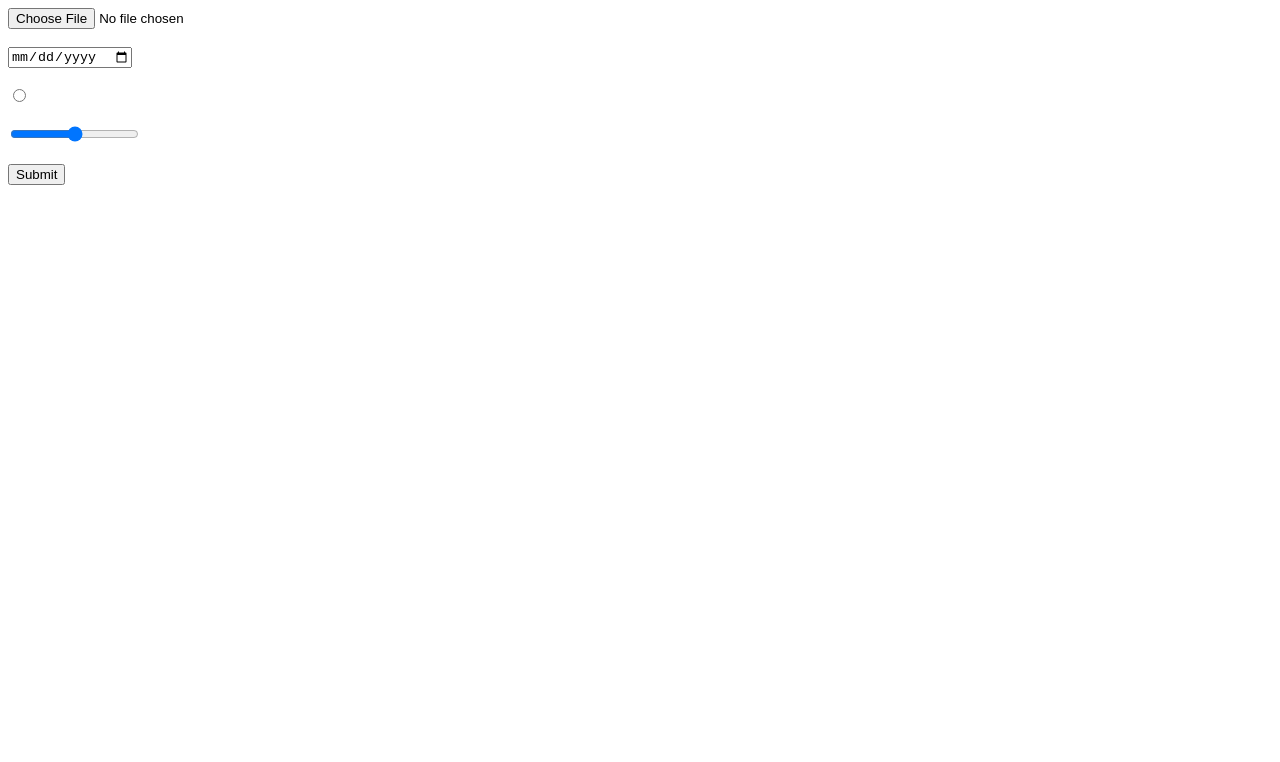
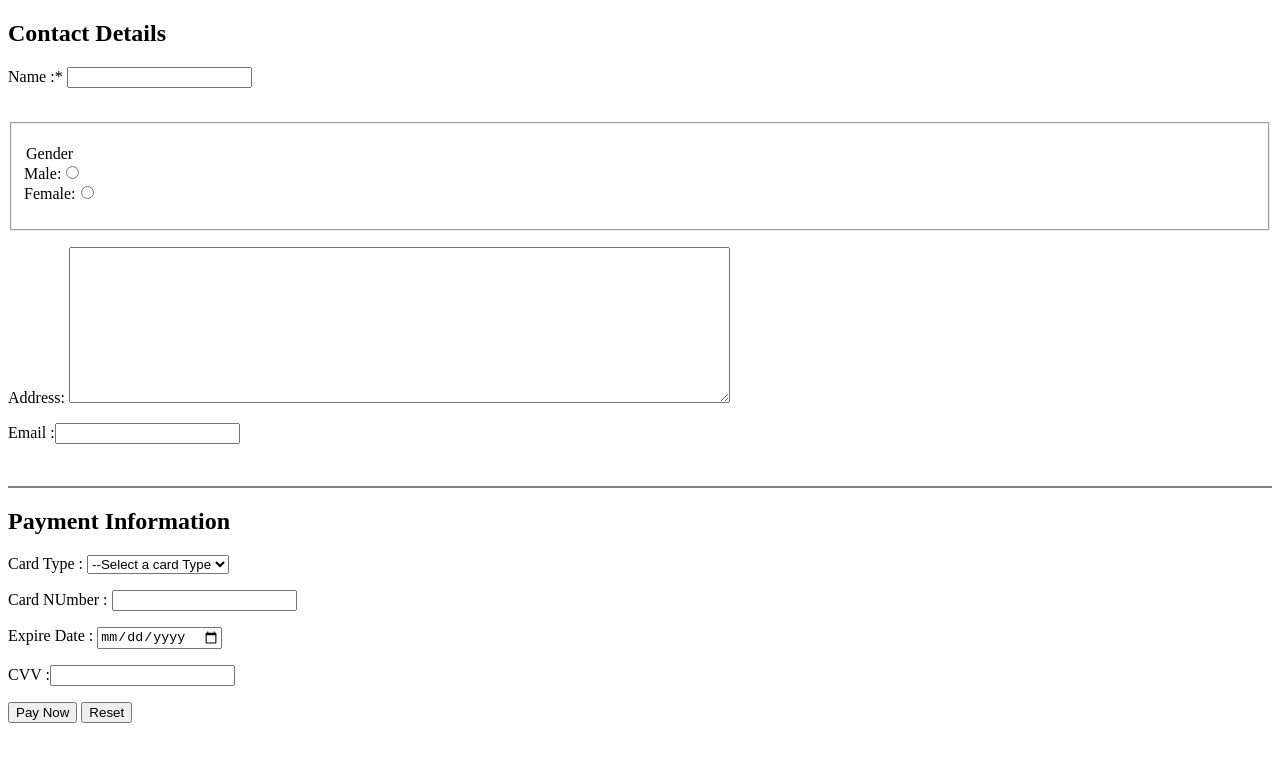
Before and after one commit to saurabh-16-Noob/CV, a plain HTML site: page form_26.html in a window 1280 px wide. Drawn offline with Linux system fonts and the light colour scheme.

Commit message:
form update

```diff
--- a/form_26.html
+++ b/form_26.html
@@ -2,19 +2,36 @@
 <html lang="en" dir="ltr">
   <head>
     <meta charset="utf-8">
-    <title>Form study</title>
+    <title>Payment</title>
   </head>
   <body>
     <form class="" action="index.html" method="post">
-      <input type="file" name="" value="">
-      <br><br>
-      <input type="date" name="" value="">
-      <br><br>
-      <input type="radio" name="" value="">
-      <br><br>
-      <input type="range" name="" value="">
-      <br><br>
-      <input type="submit" name="" >
+      <h2>Contact Details</h2>
+      <p>Name :* <input type="text" name="name_" value="" required > </p><br>
+      <fieldset>
+        <p>
+          <legend>Gender</legend>
+          Male:<input type="radio" name="gender" value="" required ><br>
+          Female:<input type="radio" name="gender" value="" required >
+        </p>
+      </fieldset>
+      <p>Address: <textarea name="address" rows="10" cols="80"></textarea> </p>
+      <p>Email :<input type="email" name="email" value="" required > </p><br>
+      <hr size="2" noshade>
+      <h2>Payment Information</h2>
+      <p>Card Type :
+        <select  name="card_type" required >
+            <option value="">--Select a card Type</option>
+            <option value="Visa">Visa</option>
+            <option value="mastercard">mastercard</option>
+            <option value="Phone pay">Phone pay</option>
+        </select>
+      </p>
+      <p>Card NUmber : <input type="text" name="card_number" value="" required > </p>
+      <p>Expire Date : <input type="date" name="date_exp" value="" required > </p>
+      <p>CVV :<input type="password" name="cvv" value="" required > </p>
+      <input type="submit" name="" value="Pay Now">
+      <input type="reset" name="" value="Reset">
     </form>
 
   </body>
```
